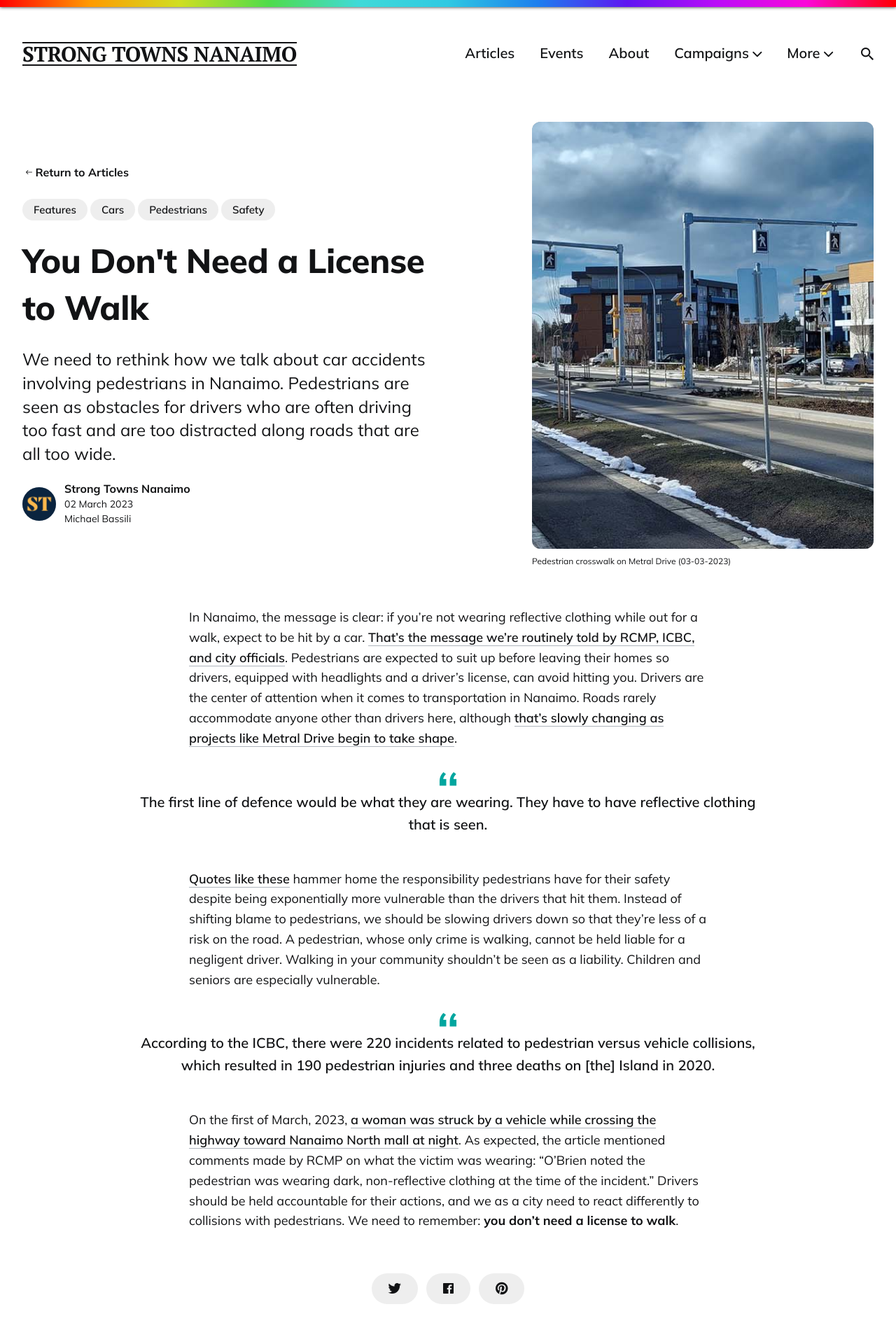
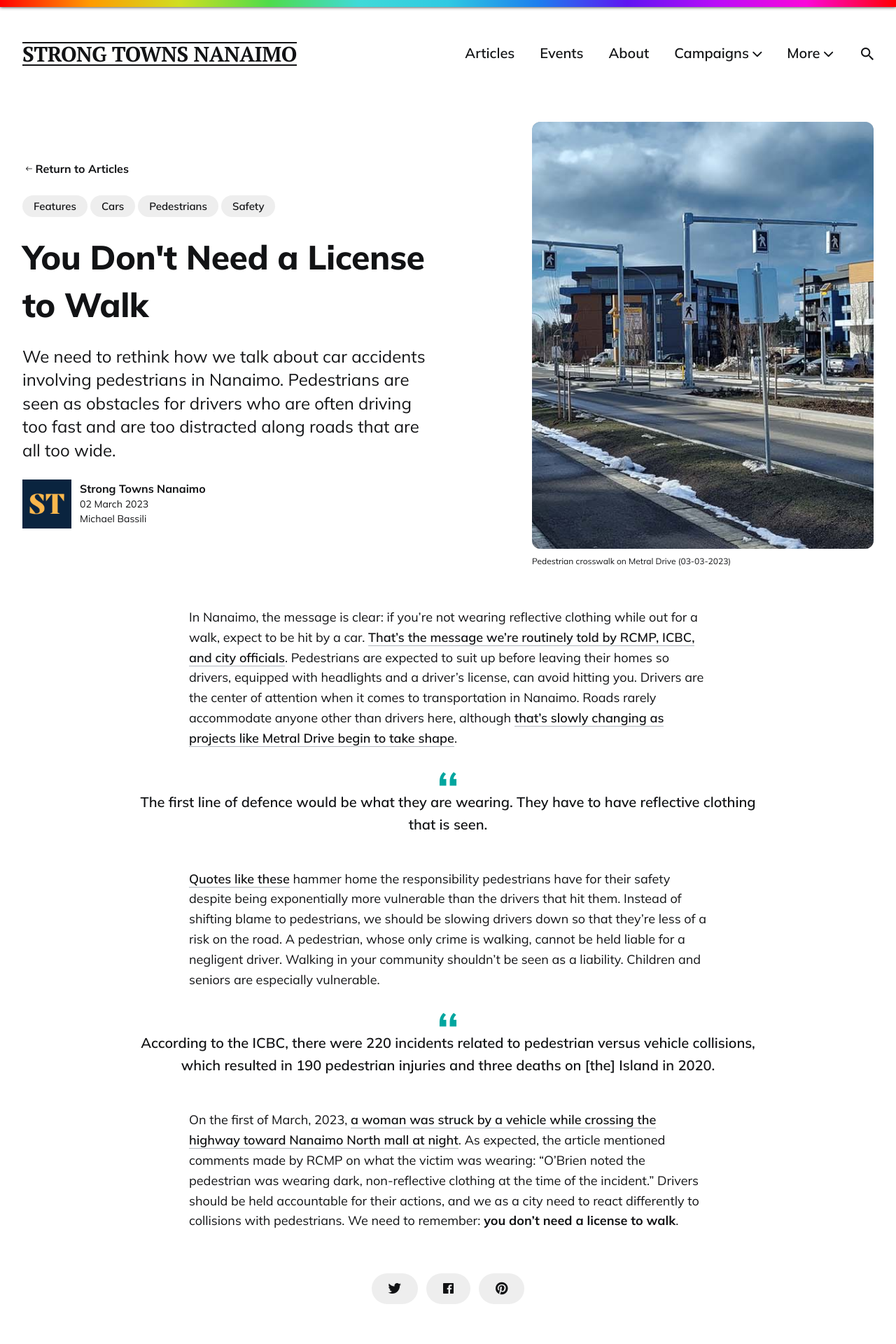
Before and after one commit to LaputanMachines/beautiful-nanaimo, a Jekyll site: the page built from _posts/2023-03-02-you-dont-need-a-license-to-walk.md, in a window 1280 px wide. Shown: the top 1920 px of the page at 70% size. Built offline with Jekyll 4.4.1, drawn with Linux system fonts in a browser that asks for light colours; comment, search, counter and statistics services are not loaded.

Commit message:
Increase size of ST logo for articles

```diff
--- a/_sass/4-layouts/_post.scss
+++ b/_sass/4-layouts/_post.scss
@@ -145,9 +145,9 @@
   .post__author__image {
     position: relative;
     transform: translate(0);
-    width: 48px;
-    height: 48px;
-    border-radius: 50%;
+    width: 70px;
+    height: 70px;
+    border-radius: 0%;
     overflow: hidden;
     margin-right: 12px;
     background-color: var(--background-alt-color);
```
